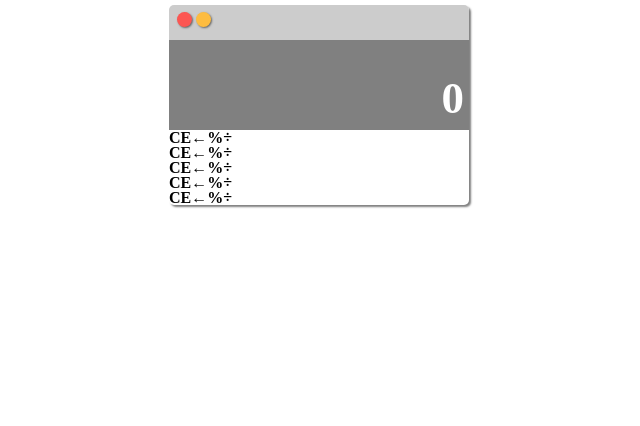
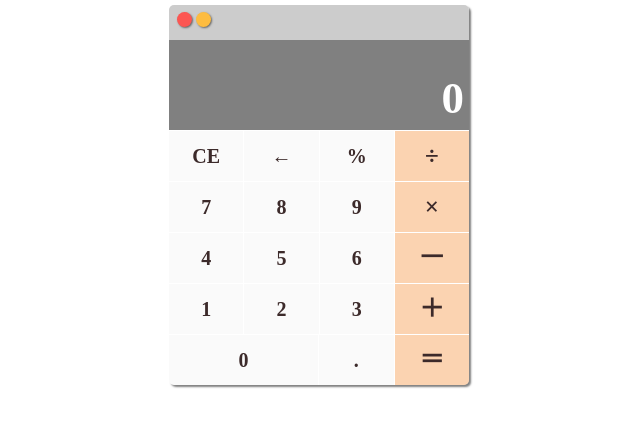
Before and after one commit to zhangbowei/codePen, a plain HTML site: page example/calculate&flex.html in a window 1280 px wide. Shown: the whole page, without its empty margins (321-961 px from the left). Drawn offline with Linux system fonts and the light colour scheme.

Commit message:
calculate interface finished

```diff
--- a/example/calculate&flex.html
+++ b/example/calculate&flex.html
@@ -2,7 +2,12 @@
 <!--[if lt IE 7]>      <html class="no-js lt-ie9 lt-ie8 lt-ie7"> <![endif]-->
 <!--[if IE 7]>         <html class="no-js lt-ie9 lt-ie8"> <![endif]-->
 <!--[if IE 8]>         <html class="no-js lt-ie9"> <![endif]-->
-<!--[if gt IE 8]><!--> <html class="no-js"> <!--<![endif]-->
+<!--[if gt IE 8]><!-->
+<html class="no-js">
+<!--<![endif]-->
+
+<!--absolute/fixed/float会使元素脱离文档流(relative不会)，即使display失效，元素width/height/padding/border/margin可设置，位置视情况而定。-->
+
 <head>
     <meta charset="utf-8">
     <meta http-equiv="X-UA-Compatible" content="IE=edge">
@@ -14,70 +19,118 @@
         * {
             box-sizing: border-box;
         }
+
         #container {
-                overflow: hidden;
             padding: 5px 5px;
         }
+
         #calc {
             width: 300px;
-                border-radius: 5px;
             margin: 0px auto;
             box-shadow: 2px 2px 2px rgba(0, 0, 0, .5);
-                transition: all .4s;
+            border-radius: 5px;
+            cursor: default;
             overflow: hidden;
         }
-            #top {
-            }
-            #win-tool {
+
+        .tool {
             min-height: 35px;
             padding: 7px 8px 0px 8px;
             background-color: #ccc;
         }
-            #win-tool span {
+
+        .tool span {
             display: inline-block;
             width: 15px;
             height: 15px;
             border-radius: 50%;
             box-shadow: 1px 1px 2px rgba(0, 0, 0, .5);
         }
+
         #max {
             background-color: #FC5652;
         }
+
         #min {
             background-color: #FDBC40;
         }
+
         #middle {
             min-height: 90px;
             background-color: hsl(0, 0%, 50%);
             color: #FFF;
-
             display: flex;
             flex-direction: column;
             justify-content: flex-end;
-
             line-height: 1.4;
             text-align: right;
         }
+
         #middle div {
             padding: 0px 5px;
         }
+
         #express {
             font-size: 20px;
         }
+
         #result {
             font-size: 45px;
             font-weight: 600;
         }
+
         #bottom {
             font-weight: 600;
         }
+
         .row {
             display: flex;
+            flex-direction: row;
             margin-bottom: -1px;
         }
 
+        .row span:last-child {
+            border-right: 0px;
+            background-color: RGBA(245, 146, 62, 0.40);
+            font-size: 25px;
+        }
+
+        .row span {
+            flex: 1;
+            border: 1px solid #fff;
+            border-left: 0px;
+            background-color: RGBA(242, 242, 242, 0.40);
+            font-size: 20px;
+            line-height: 50px;
+            color: hsl(0, 17%, 20%);
+            text-align: center;
+        }
+
+
+        .row span:last-child:hover:active {
+            background-color: #FC5652;
+        }
+
+        .row span:hover:active {
+            background-color: #FC5652;
+        }
+
+        .row span:last-child:hover {
+            border-right: 0px;
+            background-color: RGBA(245, 146, 62, 1.00);
+            font-size: 25px;
+        }
+        .row span:hover {
+            background-color: RGBA(242, 242, 242, 1.00);
+        }
+
+
+        .row .zero {
+            flex: 2;
+        }
     </style>
 </head>
+
 <body>
     <!--[if lt IE 7]>
             <p class="browsehappy">You are using an <strong>outdated</strong> browser. Please <a href="#">upgrade your browser</a> to improve your experience.</p>
@@ -85,7 +138,7 @@
     <div id="container">
         <div id="calc">
             <div id="top">
-                    <div id="win-tool">
+                <div class="tool">
                     <span id="max" title="最大化" data-ico="口">&nbsp;</span>
                     <span id="min" title="最小化" data-ico="◎">&nbsp;</span>
                 </div>
@@ -102,32 +155,38 @@
                     <span data-number="/">÷</span>
                 </div>
                 <div class="row">
-                        <span id="reset" data-number="C">CE</span>
-                        <span id="remove" data-number="←">←</span>
-                        <span data-number="%">%</span>
-                        <span data-number="/">÷</span>
+                    <span data-number="7">7</span>
+                    <span data-number="8">8</span>
+                    <span data-number="9">9</span>
+                    <span data-number="*">×</span>
                 </div>
                 <div class="row">
-                        <span id="reset" data-number="C">CE</span>
-                        <span id="remove" data-number="←">←</span>
-                        <span data-number="%">%</span>
-                        <span data-number="/">÷</span>
+                    <span data-number="4">4</span>
+                    <span data-number="5">5</span>
+                    <span data-number="6">6</span>
+                    <span data-number="-">ㅡ</span>
                 </div>
                 <div class="row">
-                        <span id="reset" data-number="C">CE</span>
-                        <span id="remove" data-number="←">←</span>
-                        <span data-number="%">%</span>
-                        <span data-number="/">÷</span>
+                    <span data-number="1">1</span>
+                    <span data-number="2">2</span>
+                    <span data-number="3">3</span>
+                    <span data-number="+">＋</span>
                 </div>
                 <div class="row">
-                        <span id="reset" data-number="C">CE</span>
-                        <span id="remove" data-number="←">←</span>
-                        <span data-number="%">%</span>
-                        <span data-number="/">÷</span>
+                    <span data-number="0" class="zero">0</span>
+                    <span data-number=".">.</span>
+                    <span data-number="=">＝</span>
                 </div>
             </div>
         </div>
     </div>
+    <script src="../vendor/jquery.min.js"></script>
+    <script>
+
+    </script>
+    <script>
+    </script>
 
 </body>
+
 </html>
```
Also changed, not shown: example/ready&onload.html (added, +43 -0 lines). Lines whose indentation alone changed are shown as unchanged.
